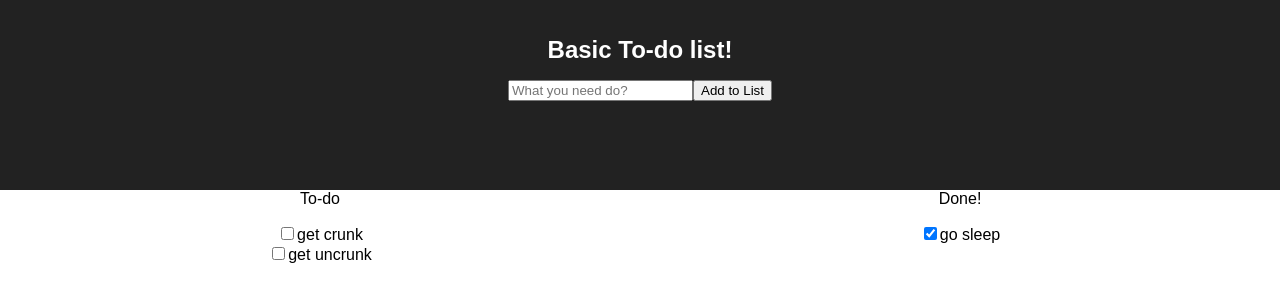
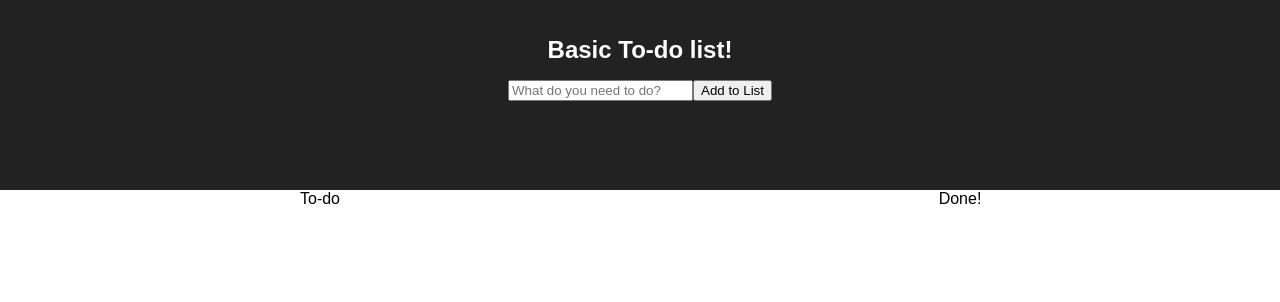
Before and after one commit to Zestymcspicy/ToDo-list, a React (Create React App) app: page / in a window 1280 px wide. Shown: the top 302 px of the page. Built offline with nearby package versions, Linux system fonts and the light colour scheme.

Commit message:
Items are being added, need to have input field clear upon entry

```diff
--- a/src/App.js
+++ b/src/App.js
@@ -10,62 +10,68 @@ class App extends Component {
 
     this.state = {
       itemsList : [
-        {
-        name : "get crunk",
-        status : "todo"},
-        {
-        name : "get uncrunk",
-        status: "todo"},
-        {
-        name : "go sleep",
-        status: "done"
-        }
+        // {
+        // name : "get crunk",
+        // status : "todo"},
+        // {
+        // name : "get uncrunk",
+        // status: "todo"},
+        // {
+        // name : "go sleep",
+        // status: "done"
+        // }
       ],
-      newItem : {},
-      query: "What you need do?"
+      newItem : "",
+      defaultField: "What you need do?"
     }
-    this.addNewItem = this.addNewItem.bind(this)
-    // this.returnToToDo = this.returnToToDo.bind(this)
+    // this.addNewItem = this.addNewItem.bind(this)
+    this.handleInput = this.handleInput.bind(this)
   }
 
   //item adding function
  addNewItem = e => {
    e.preventDefault ()
-     const itemsList = this.state.itemsList.concat(
-       this.state.newItem
-     );
+   console.log(e.target.value)
+   if (this.state.newItem !== "") {
+     const newItem = {name: this.state.newItem, status:"todo", key: Date.now()}
+     console.log(newItem);
+     const itemsList = [...this.state.itemsList, newItem];
      this.setState({
-     newItem : {},
-     itemsList: itemsList,
-     })
+       newItem: "",
+       itemsList: itemsList,
+       })
+     }
    }
 
-  handleInput = e => {
-    const itemName = e.target.value;
-    const newItem = {name: itemName, key: Date.now()}
-    this.setState({newItem,})
-  }
+   handleInput = e => {
+     const itemName = e.target.value;
+       this.setState({newItem: itemName})
+   }
 
-
+   // checkPress = e => {
+   //   console.log(e);
+    // if (e.target.value == "Enter") {
+    //   this.addNewItem;
+    // }
+   // }
 
 
   render() {
-    const query = this.state.query
+
     return (
       <div className="App">
         <header className="App-header">
           <h1 className="App-title">Basic To-do list!</h1>
           <TaskAddBar
-          query = {query}
           addNewItem = {this.addNewItem}
-          newItem = {this.state.newItem}
-          handleInput = {this.state.handleInput}
+          newItem = {this.state.currentItem}
+          handleInput = {this.handleInput}
+          checkPress = {this.checkPress}
           />
         </header>
         <TheList
-        itemsTodo = {this.state.itemsList}
-        itemsDone = {this.state.itemsList}
-        // returnToToDo = {this.returnToToDo}
+        inputElement={this.inputElement}
+        itemsList = {this.state.itemsList}
          />
       </div>
     );
--- a/src/components/TaskAddBar.js
+++ b/src/components/TaskAddBar.js
@@ -2,20 +2,23 @@ import React, { Component } from 'react';
 
 
 class TaskAddBar extends Component {
+
   render() {
-    // const itemName = this.props.query;
+    const task = this.props.newItem
     return (
       <div>
-        <form onSubmit={this.props.addNewItem}>
+      <form onSubmit={this.props.addNewItem}>
           <input type="text"
-            placeholder={this.props.query}
+            placeholder="What do you need to do?"
             onChange={this.props.handleInput}
+            value={task}
             />
             <button
-            type="submit">
+            type="submit"
+            onClick={this.props.addNewItem}>
             Add to List
             </button>
-        </form>
+            </form>
       </div>
     )
   }
--- a/src/components/TheList.js
+++ b/src/components/TheList.js
@@ -1,13 +1,14 @@
 import React, { Component } from 'react';
 
 class TheList extends Component {
+
   render() {
     return (
       <div className="listbox">
       <div className="To-do">
       <span>To-do</span>
       <ul>
-      {this.props.itemsTodo.filter(item=> item.status==="todo").map((item, key) =>
+      {this.props.itemsList.filter(item=> item.status==="todo").map((item, key) =>
         <li key={key}>
         <input type="checkbox" />
         {item.name}</li>)}
@@ -16,9 +17,9 @@ class TheList extends Component {
       <div className="Completed">
       <span>Done!</span>
       <ul>
-      {this.props.itemsDone.filter(item => item.status==="done").map((item, key) =>
+      {this.props.itemsList.filter(item => item.status==="done").map((item, key) =>
         <li key={key}>
-        <input type="checkbox" checked onClick={()=>this.props.returnToToDo(item)}/>
+        <input type="checkbox" defaultChecked />
         {item.name}</li>)}
       </ul>
       </div>
```
